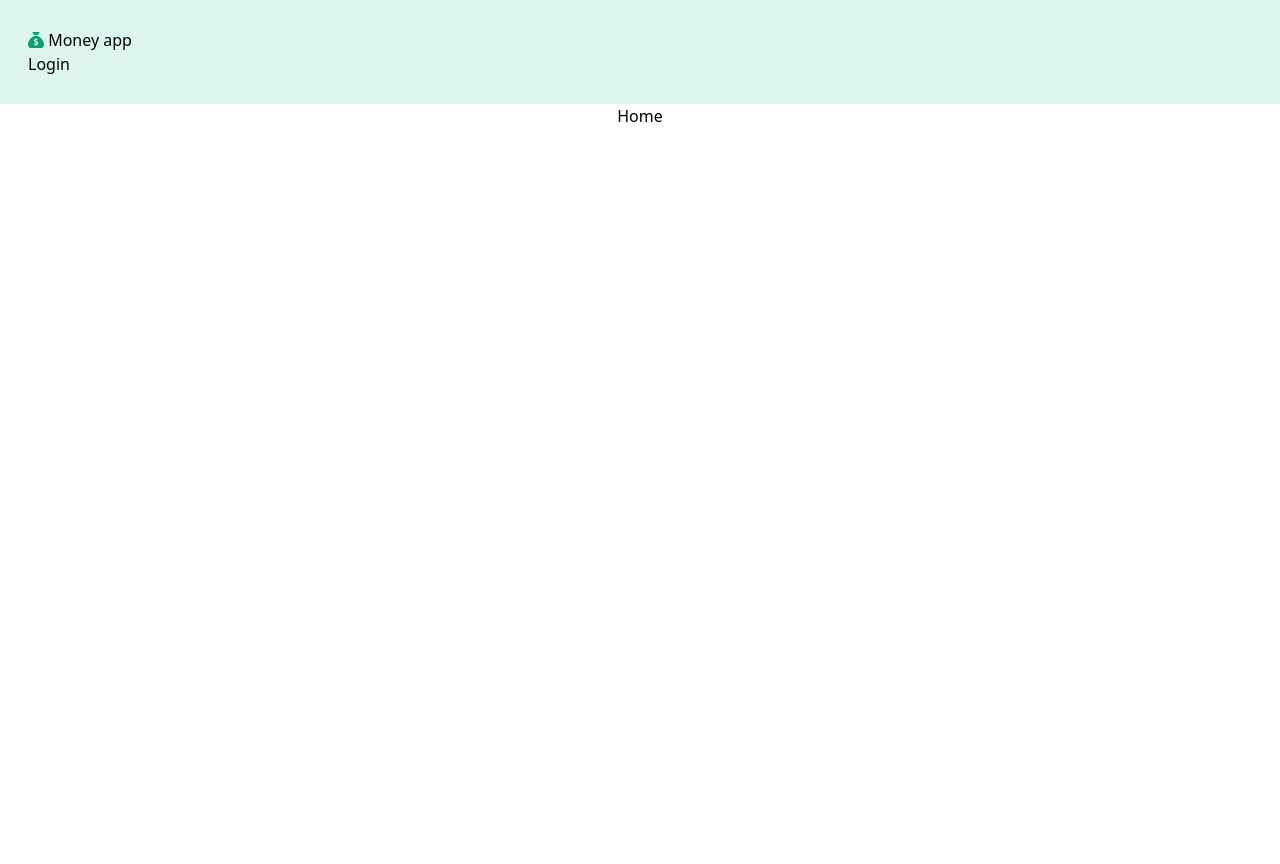
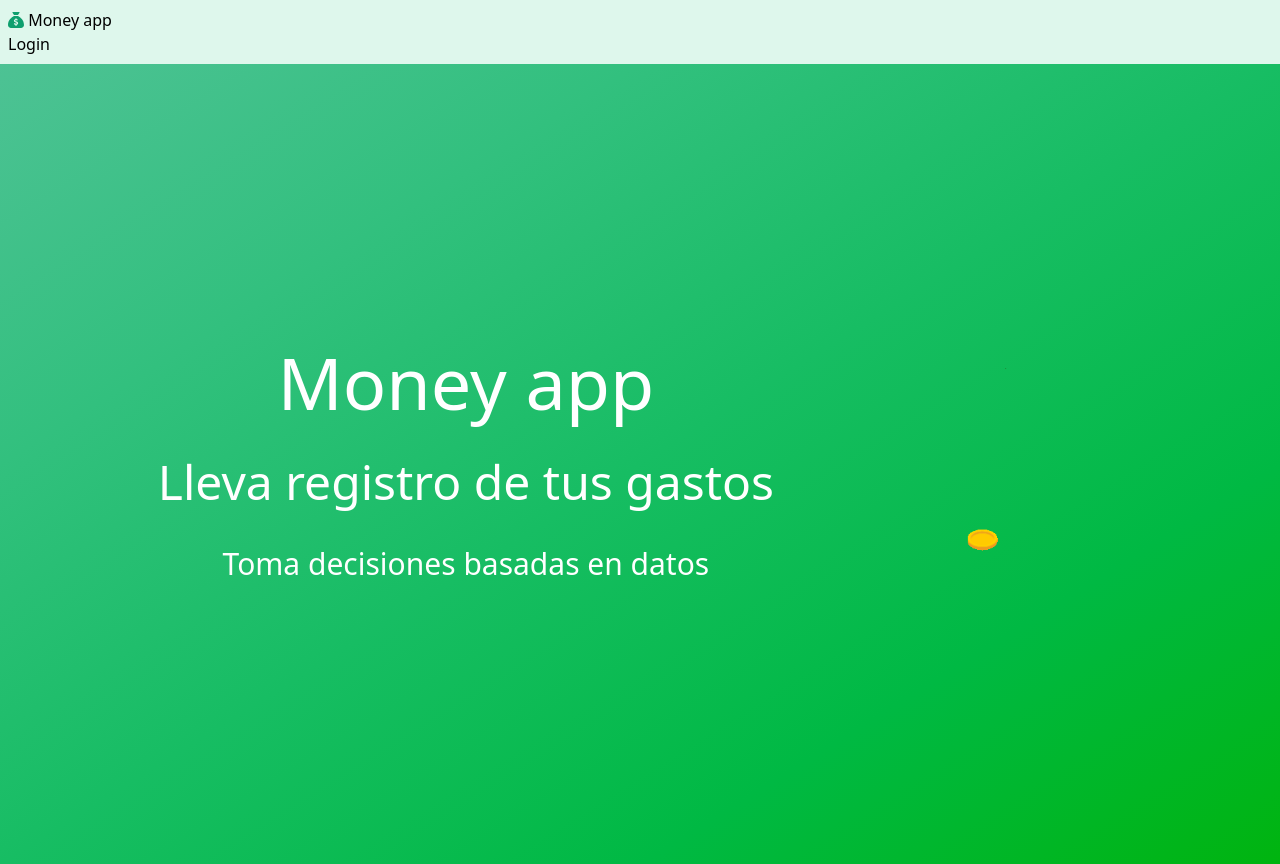
Before and after one commit to RogerVega33/money-web, a Vue app: page / in a window 1280 px wide. Before the commit the page ends 800 px from the top, so only its background shows below. Built offline with nearby package versions, Linux system fonts and the light colour scheme.

Commit message:
Visual improvements

```diff
--- a/public/main.css
+++ b/public/main.css
@@ -0,0 +1,4 @@
+.dashboard, .home, .login{
+    min-height: 100vh;
+    background-image: linear-gradient(to right bottom, #4dc294, #32c07e, #17bd63, #00b943, #00b40f);
+}
--- a/src/components/Menu.vue
+++ b/src/components/Menu.vue
@@ -1,5 +1,5 @@
 <template>
-    <div id="menu" class="bg-green-100 p-7">
+    <div id="menu" class="bg-green-100 p-2">
         <nav class="container mx-auto">
             <div class="flex flex-wrap justify-between items-center mx-auto">
                 <router-link to="/">
--- a/src/views/Dashboard.vue
+++ b/src/views/Dashboard.vue
@@ -1,4 +1,5 @@
 <template>
+  <div class="dashboard">
     <div class="container mx-auto flex flex-col lg:flex-row">
       <div class="lg:basis-1/3">
         <div class="flex flex-col w-full">
@@ -195,7 +196,7 @@
         </div>
       </div>
     </div>
-
+  </div>
 </template>
 <script>
 import WalletService from "../services/wallet.service";
--- a/src/views/Home.vue
+++ b/src/views/Home.vue
@@ -1,6 +1,15 @@
 <template>
   <div class="home flex justify-center">
-    <div>Home</div>
+    <div class="grid md:grid-cols-3">
+      <div class="text-center self-center md:col-span-2">
+        <p class="text-7xl text-white">Money app</p>
+        <p class="text-5xl text-white p-10">Lleva registro de tus gastos</p>
+        <p class="text-3xl text-white">Toma decisiones basadas en datos</p>
+      </div>
+      <div class="self-center">
+        <img src="../assets/money.gif" alt="money" class="money" />
+      </div>
+    </div>
   </div>
 </template>
 
@@ -18,3 +27,11 @@
     },
   }
 </script>
+
+<style>
+  .money {
+    max-width: 200px;
+    margin-left: auto;
+    margin-right: auto;
+  }
+</style>
--- a/src/views/Login.vue
+++ b/src/views/Login.vue
@@ -1,5 +1,5 @@
 <template>
-  <div class="flex flex-row h-screen">
+  <div class="flex flex-row login">
     <div class="container mx-auto bg-white shadow-md rounded px-8 pt-6 pb-8 mb-4 flex flex-col self-center w-4/5 max-w-xl">
       <form>
         <div class="form-group">
```
Also changed, not shown: src/assets/money.gif (added). Lines whose indentation alone changed are shown as unchanged.
